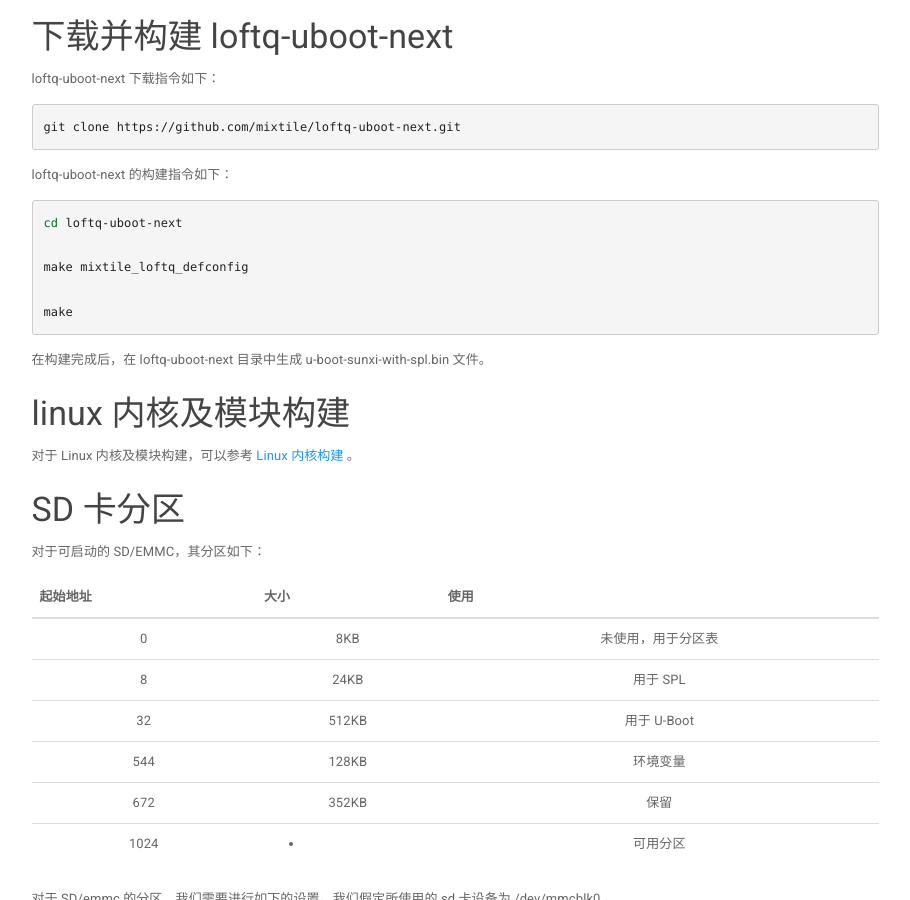
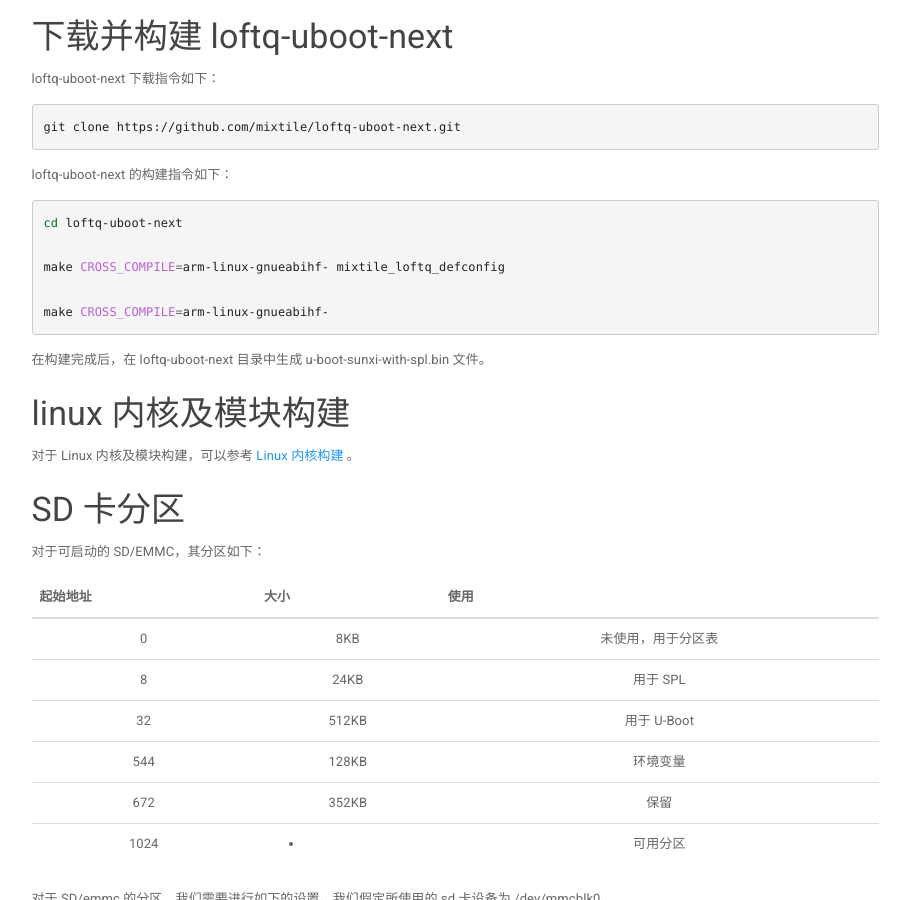
Before and after one commit to mixtile/mixtile-sphinx, a Sphinx documentation site: the page built from source/zh/zh-quick-guide.rst, in a window 1280 px wide and 900 px high, scrolled down 7598 px. Shown: the whole window, without its empty margins (331-1241 px from the left). Built offline with Sphinx 7.4.7, drawn with Linux system fonts in a browser that asks for light colours.

Commit message:
update uboot crosscompile info

```diff
--- a/source/en/en-quick-guide.rst
+++ b/source/en/en-quick-guide.rst
@@ -452,9 +452,9 @@
 
    cd loftq-uboot-next
 
-   make mixtile_loftq_defconfig
+   make CROSS_COMPILE=arm-linux-gnueabihf- mixtile_loftq_defconfig
 
-   make
+   make CROSS_COMPILE=arm-linux-gnueabihf-
 
 when making finished, it will create **u-boot-sunxi-with-spl.bin**, and this is the file we need.
 
--- a/source/zh/zh-quick-guide.rst
+++ b/source/zh/zh-quick-guide.rst
@@ -421,9 +421,9 @@
 
    cd loftq-uboot-next
 
-   make mixtile_loftq_defconfig
+   make CROSS_COMPILE=arm-linux-gnueabihf- mixtile_loftq_defconfig
 
-   make
+   make CROSS_COMPILE=arm-linux-gnueabihf-
 
 在构建完成后，在 loftq-uboot-next 目录中生成 u-boot-sunxi-with-spl.bin 文件。
 
```
